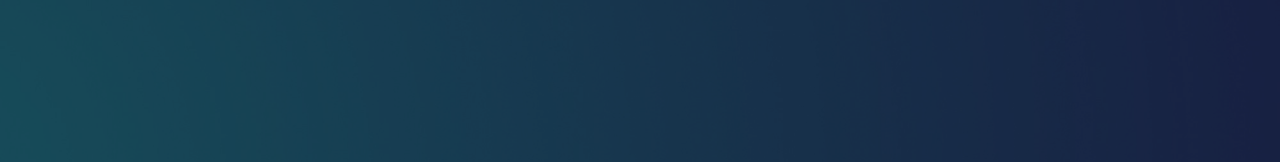
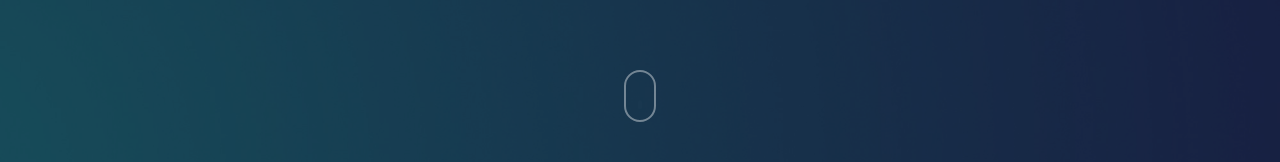
Before and after one commit to natalia-unicoin/tbiz-website, a Next.js app: page / in a window 1280 px wide. Shown: the part 638-800 px from the top of the page. Built offline with nearby package versions, Linux system fonts and the light colour scheme; what @mui/material-nextjs would draw is missing.

Commit message:
Add scroll down indicator to Hero section

```diff
--- a/src/components/Hero.tsx
+++ b/src/components/Hero.tsx
@@ -72,6 +72,53 @@ const Hero = () => {
 
             </div>
 
+            {/* Scroll Indicator */}
+            <motion.div
+                initial={{ opacity: 0 }}
+                animate={{ opacity: 1 }}
+                transition={{ duration: 1, delay: 1 }}
+                style={{
+                    position: 'absolute',
+                    bottom: '40px',
+                    left: '50%',
+                    transform: 'translateX(-50%)',
+                    display: 'flex',
+                    flexDirection: 'column',
+                    alignItems: 'center',
+                    justifyContent: 'center',
+                    zIndex: 10
+                }}
+            >
+                <div style={{
+                    width: '32px',
+                    height: '52px',
+                    borderRadius: '20px',
+                    border: '2px solid rgba(255, 255, 255, 0.4)',
+                    display: 'flex',
+                    justifyContent: 'center',
+                    paddingTop: '8px',
+                    position: 'relative'
+                }}>
+                    <motion.div
+                        animate={{
+                            y: [0, 20, 0],
+                            opacity: [1, 0, 1]
+                        }}
+                        transition={{
+                            duration: 2,
+                            repeat: Infinity,
+                            ease: "easeInOut"
+                        }}
+                        style={{
+                            width: '4px',
+                            height: '10px',
+                            backgroundColor: '#FFFFFF',
+                            borderRadius: '2px'
+                        }}
+                    />
+                </div>
+            </motion.div>
+
             {/* Modal */}
             <AnimatePresence>
                 {isModalOpen && (
```
